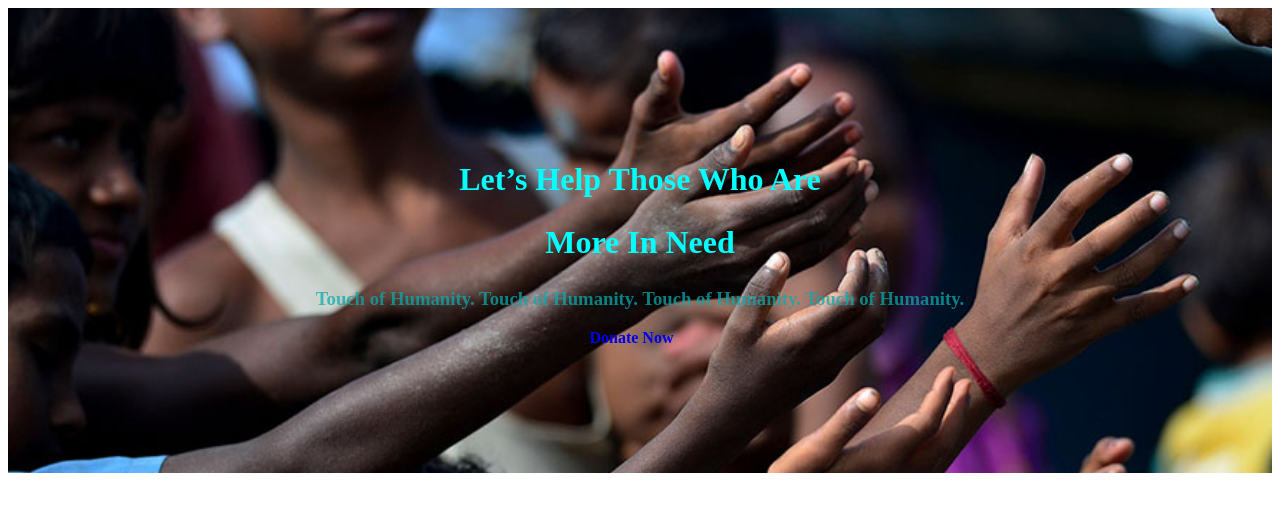
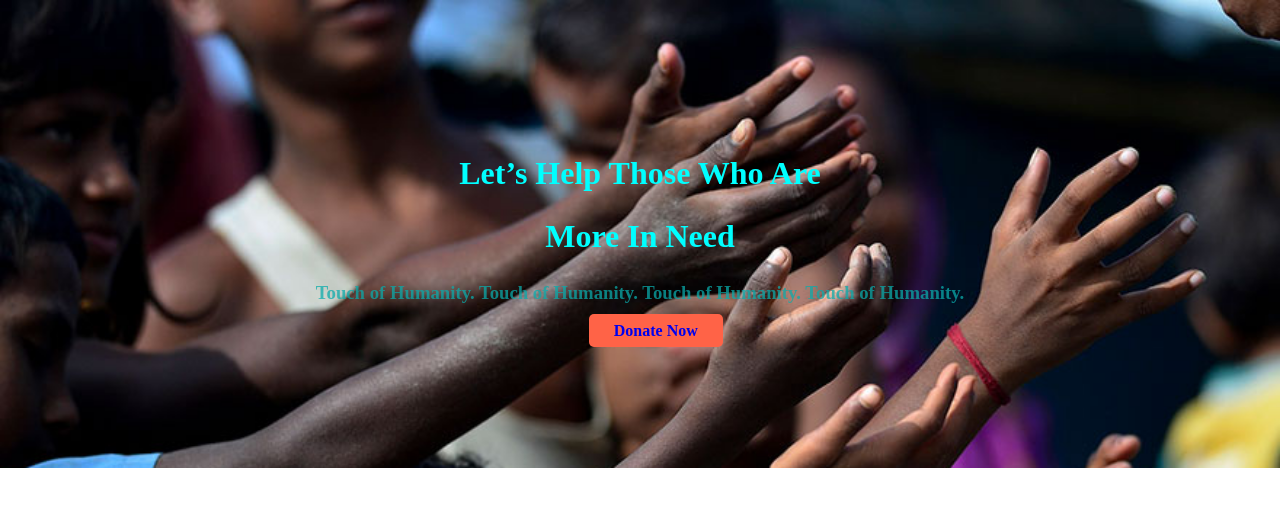
Before and after one commit to asktechzone/project-1, a plain HTML site: page index.html in a window 1280 px wide. Drawn offline with Linux system fonts and the light colour scheme.

Commit message:
section-one-final-complete

```diff
--- a/style.css
+++ b/style.css
@@ -20,6 +20,9 @@ h3 {
 #donate {
     text-align: center;
     margin-left: 45%;
+    background-color: tomato;
+    padding: 8px 25px;
+    border-radius: 5px;
 }
 
 .background-img {
@@ -27,3 +30,9 @@ h3 {
     padding: 10%;
     background-repeat: no-repeat;
     background-size: cover;
+}
+
+body {
+
+    margin: 0%;
+}
```
